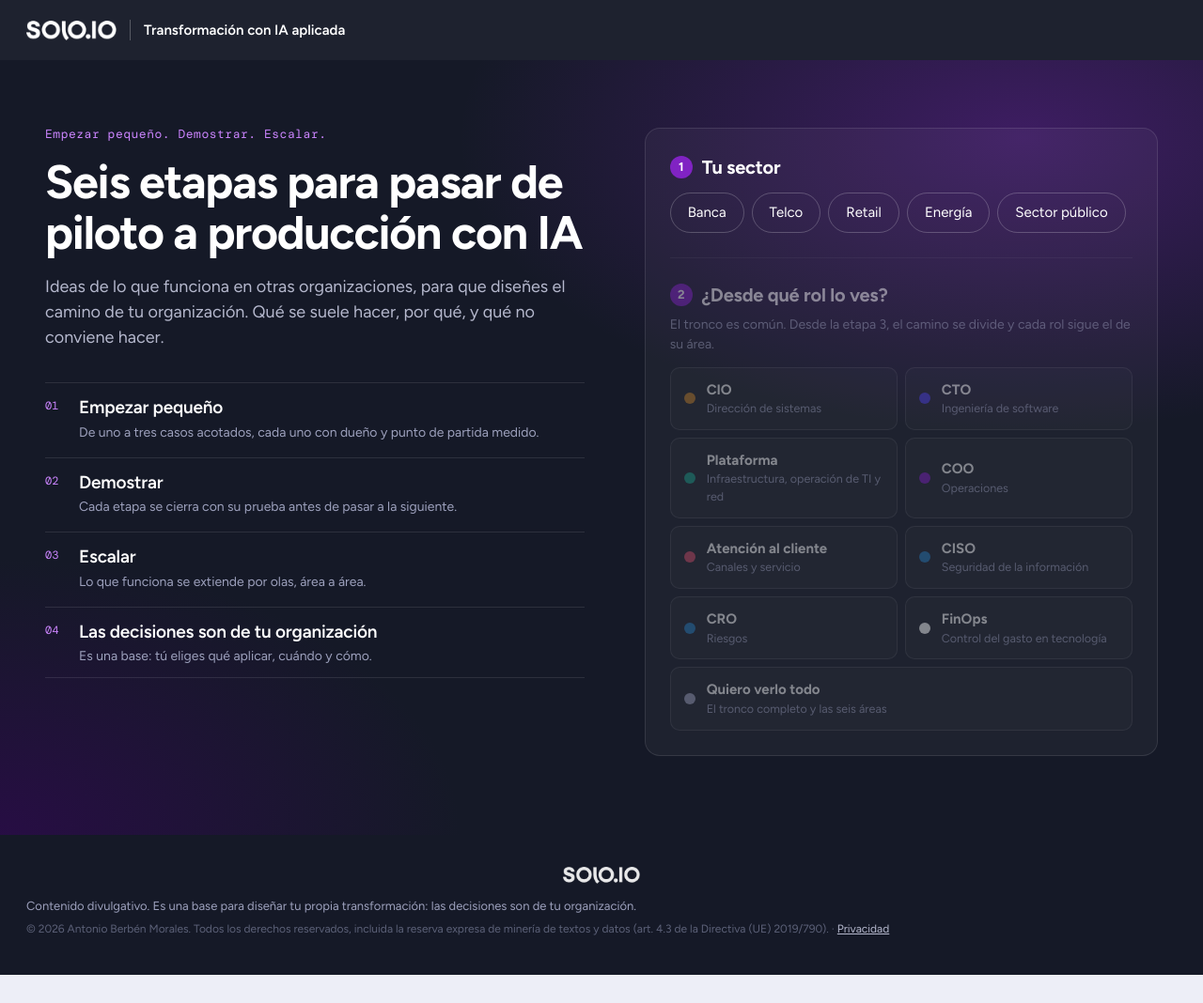
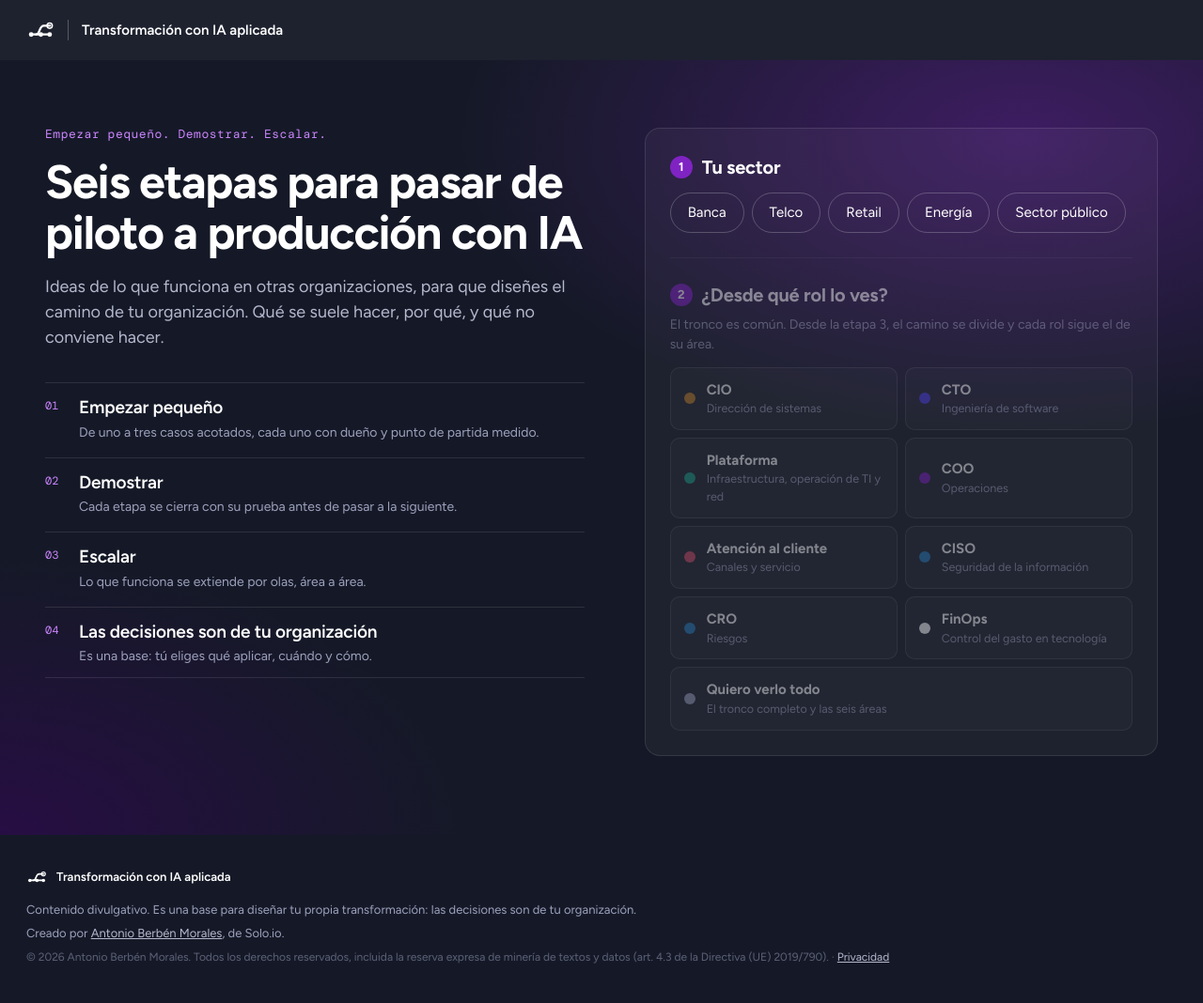
Before and after one commit to antonioberben/ai-transformation, a plain HTML site: page index.html in a window 1280 px wide. Shown: the whole page at 94% size. Before the commit the page ends 1038 px from the top, so only its background shows below. Drawn offline with Linux system fonts and the light colour scheme.

Commit message:
Logo propio (rama) en blanco, oscuro y color; mención al autor con enlace a LinkedIn
Signed-off-by: Antonio Berben <antonio.berben@solo.io>

```diff
--- a/assets/estilo.css
+++ b/assets/estilo.css
@@ -20,7 +20,7 @@ a { color: var(--purple); }
 /* Cabecera */
 header.top { position: sticky; top: 0; z-index: 100; height: var(--top); background: rgba(21, 25, 39, .96); backdrop-filter: blur(8px); display: flex; align-items: center; gap: 24px; padding: 0 28px; color: #fff; }
 .marca { display: flex; align-items: center; gap: 14px; color: #fff; text-decoration: none; flex: none; }
-.marca img { filter: brightness(0) invert(1); height: 21px; width: auto; }
+.marca img { height: 30px; width: 30px; display: block; }
 .marca span { font-weight: 600; font-size: 15px; padding-left: 14px; border-left: 1px solid rgba(255, 255, 255, .25); }
 .sectores { margin-left: auto; display: flex; gap: 6px; }
 .sectores button { border: 1px solid rgba(255, 255, 255, .22); background: transparent; color: #DDDFED; border-radius: 999px; padding: 6px 14px; font-size: 14px; white-space: nowrap; }
@@ -161,7 +161,8 @@ header.top { position: sticky; top: 0; z-index: 100; height: var(--top); backgro
 /* Pie */
 .pie { background: var(--dark); color: #9DA1BD; padding: 34px 28px; font-size: 13px; }
 .pie > * { max-width: 1240px; margin-left: auto; margin-right: auto; }
-.pie img { filter: brightness(0) invert(1); opacity: .9; display: block; margin-bottom: 14px; }
+.pie-marca { display: flex; align-items: center; gap: 10px; color: #fff; font-weight: 600; margin-bottom: 14px; }
+.pie-marca img { display: block; }
 .pie p { margin: 0 auto 6px; }
 .pie .legal { font-size: 12px; color: #5C6178; }
 .pie a { color: #B5B8CD; }
--- a/index.html
+++ b/index.html
@@ -10,13 +10,13 @@
 <meta property="og:type" content="website">
 <meta name="tdm-reservation" content="1">
 <meta name="robots" content="noai, noimageai">
-<link rel="icon" href="assets/favicon.svg" type="image/svg+xml">
+<link rel="icon" href="assets/logos/rama-color-fondo.svg" type="image/svg+xml">
 <link rel="stylesheet" href="assets/estilo.css">
 </head>
 <body>
 <header class="top">
   <a class="marca" href="./" aria-label="Inicio">
-    <img src="assets/logo.png" alt="" width="96" height="21">
+    <img src="assets/logos/rama-blanco.svg" alt="" width="30" height="30">
     <span>Transformación con IA aplicada</span>
   </a>
   <nav class="sectores" aria-label="Sector"></nav>
@@ -48,8 +48,9 @@
 </section>
 
 <footer class="pie">
-  <img src="assets/logo.png" alt="" width="82" height="18">
+  <div class="pie-marca"><img src="assets/logos/rama-blanco.svg" alt="" width="22" height="22">Transformación con IA aplicada</div>
   <p>Contenido divulgativo. Es una base para diseñar tu propia transformación: las decisiones son de tu organización.</p>
+  <p>Creado por <a href="https://www.linkedin.com/in/antonio-berben" rel="noopener">Antonio Berbén Morales</a>, de Solo.io.</p>
   <p class="legal">© <span data-anio></span> Antonio Berbén Morales. Todos los derechos reservados, incluida la reserva expresa de minería de textos y datos (art. 4.3 de la Directiva (UE) 2019/790). · <a href="privacidad.html">Privacidad</a></p>
 </footer>
 
```
Also changed, not shown: privacidad.html (+3 -2 lines), assets/favicon.svg (deleted), assets/logo.png (deleted), assets/logos/rama-blanco.svg (added), assets/logos/rama-color-fondo.svg (added), assets/logos/rama-color.svg (added), assets/logos/rama-oscuro.svg (added), 2 other files.
